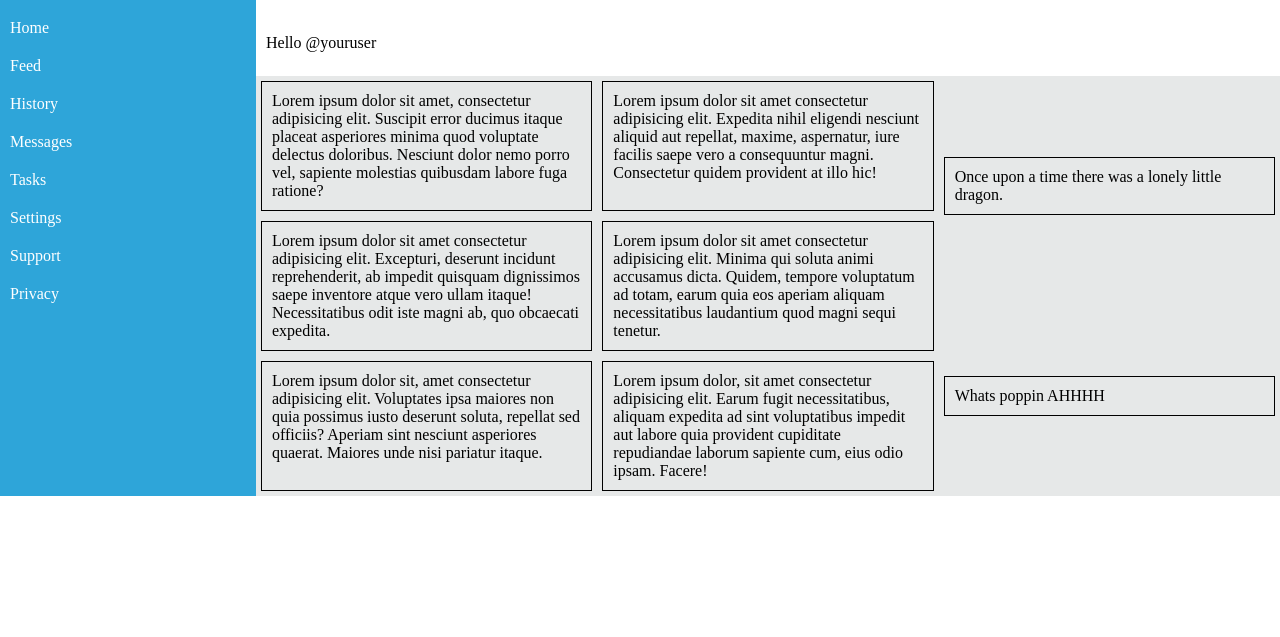
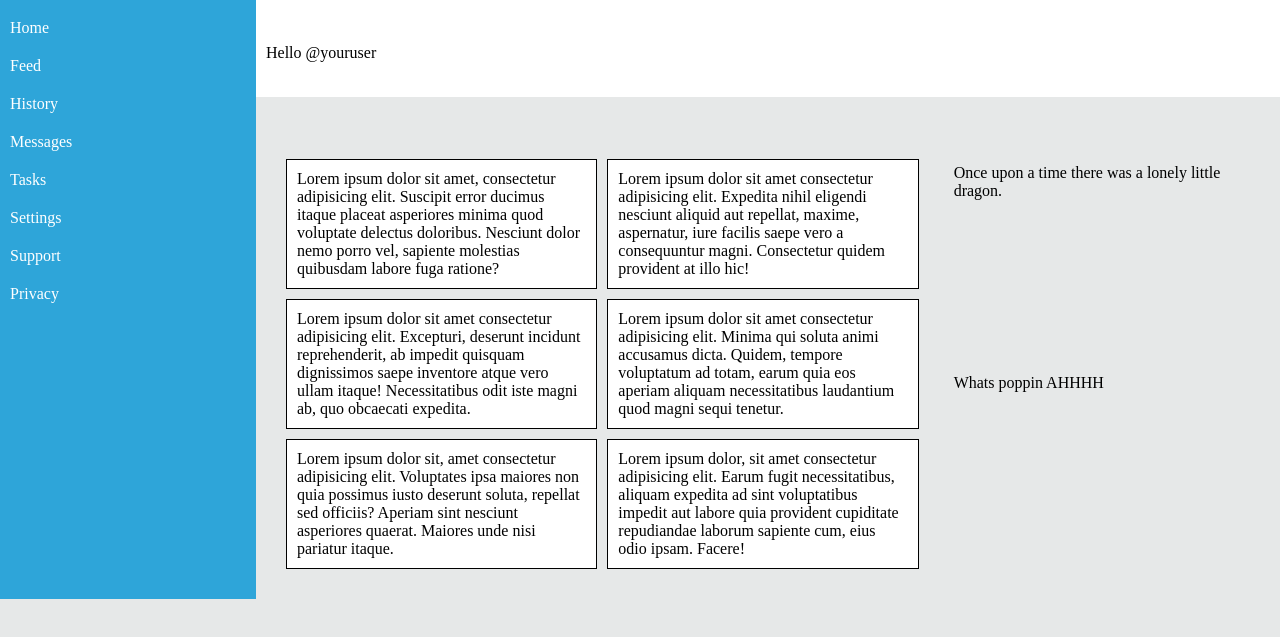
Before and after one commit to ccrenshawcodes/odin-admin-dash, a plain HTML site: page index.html in a window 1280 px wide. Shown: the part 29-666 px from the top of the page. Drawn offline with Linux system fonts and the light colour scheme.

Commit message:
Add extra row to .article
Added a row to .article so that I could get the two titles on
the same line.

```diff
--- a/style.css
+++ b/style.css
@@ -1,6 +1,7 @@
 * {
     margin: 0;
     padding: 0;
+    background-color: rgb(230, 232, 232);
 }
 
 .content {
@@ -23,11 +24,14 @@
 
 .nav > * {
     padding: 10px;
+    background-color: inherit;
 }
 
 .banner {
     grid-column: 2 / -1;
     grid-row: 1 / 2;
+
+    background-color: white;
 
     display: grid;
     grid-template-columns: 2fr 1fr;
@@ -37,39 +41,63 @@
 .banner > .greeting {
     grid-row: 2 / -1;
 
+    background-color: inherit;
     padding: 10px;
 }
 
 .article {
     grid-column: 2 / -1;
 
-    background-color: rgb(230, 232, 232);
+    padding: 15px;
 
     display: grid;
-    grid-template-columns: repeat(3, 1fr);
+    grid-template-columns: 2fr 1fr;
+    grid-template-rows: 2em 1fr;
+}
+
+.article > * {
+    margin: 10px;
 }
 
 .article > .items {
-    grid-column: 1 / 3;
+    grid-column: 1 / 2;
+    grid-row: 2 / -1;
 
     display: grid;
     grid-template-columns: repeat(2, 1fr);
+
 }
 
 .items > .item {
     margin: 5px;
     border: 1px solid black;
     padding: 10px;
+    background-color: white;
 }
 
 .sidebar {
+    grid-row: 2 / -1;
+
     display: flex;
     flex-direction: column;
     justify-content: space-around;
 }
 
 .sidebar > .item2 {
-    margin: 5px;
-    border: 1px solid black;
+    flex: 1;
+
+    display: flex;
+    flex-direction: column;
+
     padding: 10px;
 }
+
+.item2 > .ann {
+    background-color: white;
+    flex: 1;
+    padding: 10px;
+    border: 1px solid lightgray;
+
+    display: flex;
+    align-items: center;
+}
```
